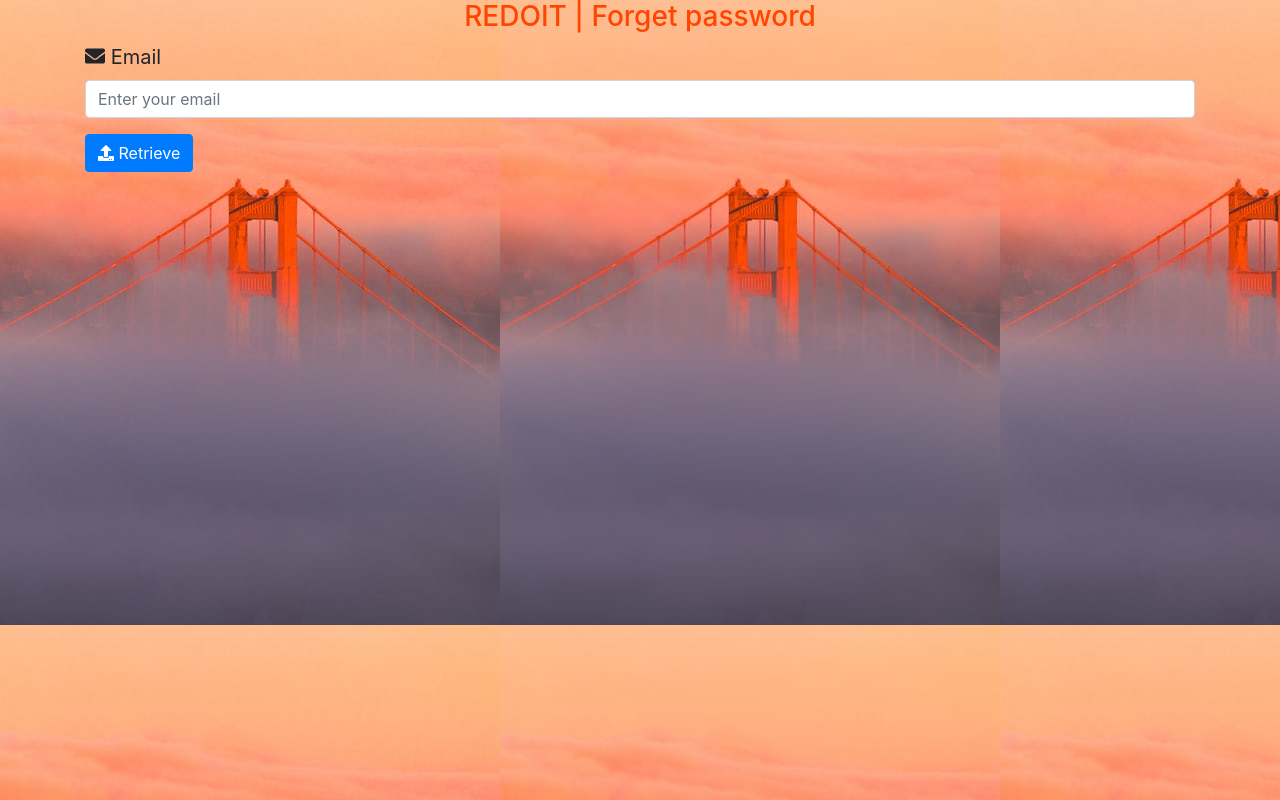
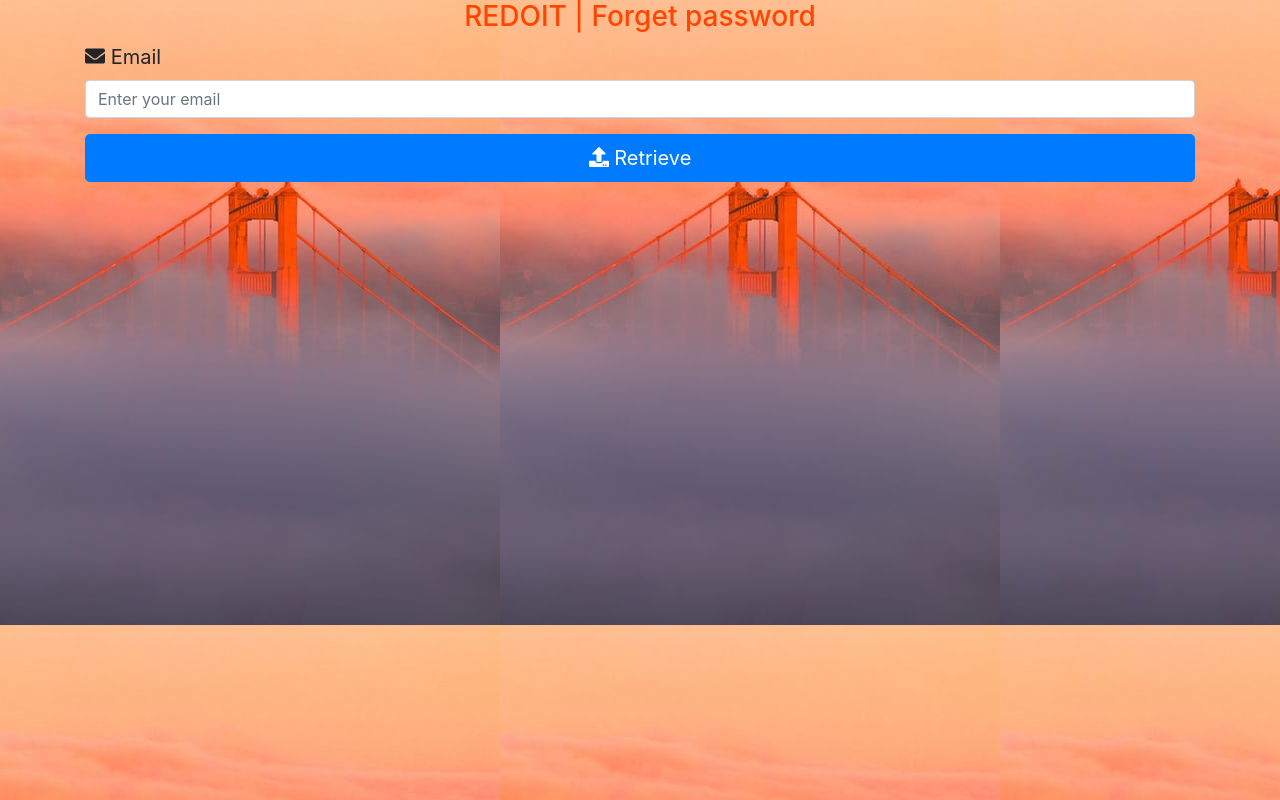
Before and after one commit to Dave-Sleek/RedoIt, a plain HTML site: page forgetpwd.html in a window 1280 px wide. Drawn offline with nearby package versions, Linux system fonts and the light colour scheme.

Commit message:
Update forgetpwd.html

```diff
--- a/forgetpwd.html
+++ b/forgetpwd.html
@@ -32,7 +32,7 @@
         <input type="email" class="form-control" name="email" id="email" placeholder="Enter your email">
       </div>
 
-      <button type="submit" class="btn btn-primary"><i class="fa fa-upload"></i> Retrieve</button>
+      <button type="submit" class="btn btn-primary btn-lg btn-block"><i class="fa fa-upload"></i> Retrieve</button>
     </form>
 
   </div>
```
